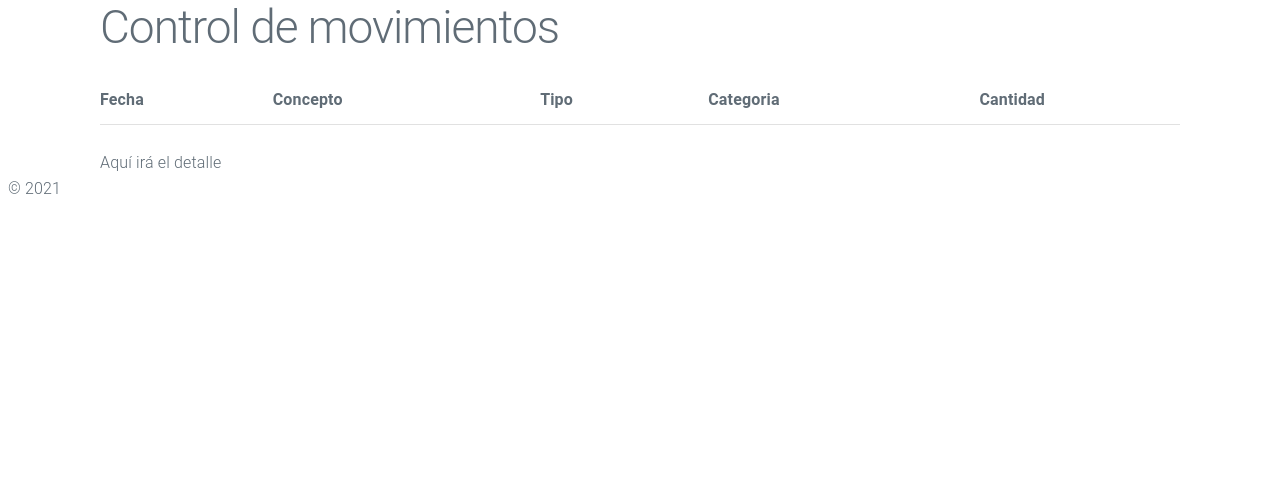
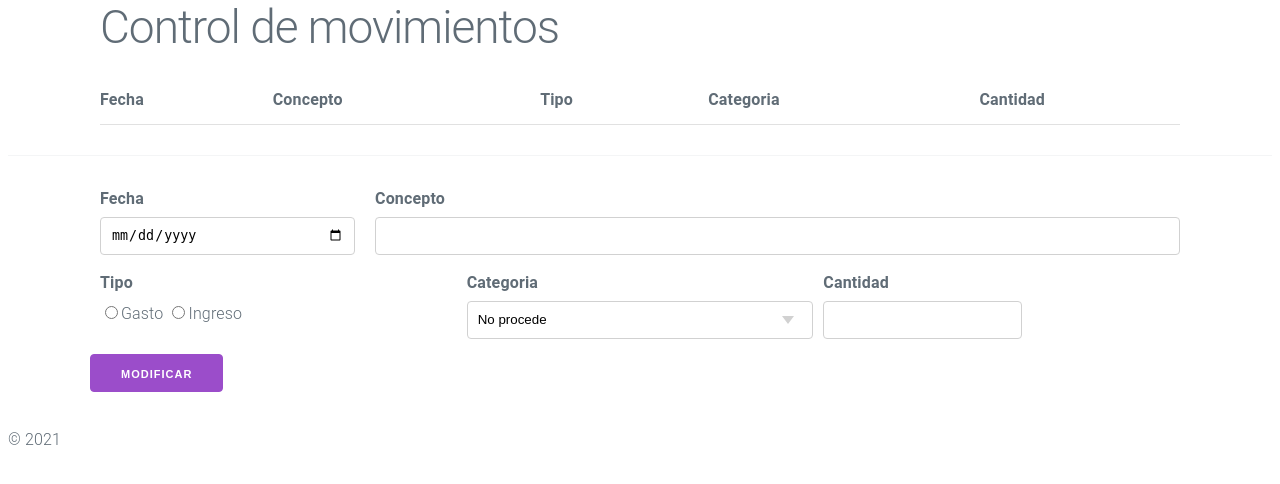
Before and after one commit to Mikifevrier/kakebo02, a Flask app: page / in a window 1280 px wide. Shown: the part 34-518 px from the top of the page. Run offline with Flask 2, Linux system fonts and the light colour scheme; data that the repository does not hold is empty; parts of the project's set-up code (start-up, migrations or seed data) failed here and were passed over.

Commit message:
Botón modificar e interacción con clicks en la página

```diff
--- a/kakebo/static/css/styles.css
+++ b/kakebo/static/css/styles.css
@@ -0,0 +1,3 @@
+.tabla-movimientos tbody tr:hover {
+    background-color: aquamarine;
+}
--- a/kakebo/static/js/spa.js
+++ b/kakebo/static/js/spa.js
@@ -3,6 +3,31 @@ const categorias = {
     SU: "Supervivencia",
     OV: "Ocio-vicio",
     EX: "Extra"
+}
+
+let losMovimientos
+
+function detallaMovimiento(id) {
+    let movimiento
+    for (let i=0; i<losMovimientos.length; i++) {
+        const item = losMovimientos[i]
+        if (item.id == id) {                        /* debemos hacer que la posición coincida con el id que buscamos */
+            movimiento = item
+            break
+        }
+    }
+
+    if (!movimiento) return
+
+    document.querySelector("#fecha").value = movimiento.fecha
+    document.querySelector("#concepto").value = movimiento.concepto
+    document.querySelector("#categoria").value = movimiento.categoria
+    document.querySelector("#cantidad").value = movimiento.cantidad.toFixed(2) /* para que me redondee*/
+    if (movimiento.esGasto == 1) {
+        document.querySelector("#gasto").checked = true         /*checked hace que el radio salga seleccionado*/
+    } else {
+        document.querySelector("#ingreso").checked = true       /*aquí igual, selecciona el otro*/
+    }
 }
 
 function muestraMovimientos() {
@@ -14,10 +39,15 @@ function muestraMovimientos() {
             return
         }
 
+        losMovimientos = respuesta.movimientos
 
         for (let i=0; i < respuesta.movimientos.length; i++) {
             const movimiento = respuesta.movimientos[i]
             const fila = document.createElement("tr")
+            fila.addEventListener("click", () => {
+                detallaMovimiento(movimiento.id)
+            })
+
             const dentro = `
                 <td>${movimiento.fecha}</td>
                 <td>${movimiento.concepto}</td>
@@ -33,13 +63,14 @@ function muestraMovimientos() {
 }
 
 xhr = new XMLHttpRequest()
-xhr.onload = muestraMovimientos                                                  /*quien gestiona la llamada*/
+xhr.onload = muestraMovimientos                                                  /*quien gestiona la llamada asincrona*/
 
 function llamaApiMovimientos() {
     xhr.open("GET", `http://localhost:5000/api/v1/movimientos`, true)
     xhr.send()
 }
 
-window.onload = function() {                                /*esto se ejecutará una vez se cargue la página, cuando esté renderizada*/
+window.onload = function() {                                /*esto se ejecutará una vez se cargue la página, cuando esté renderizada, o si no se puede quedar pillada*/
     llamaApiMovimientos()
+
 }
--- a/kakebo/templates/spa.html
+++ b/kakebo/templates/spa.html
@@ -27,10 +27,48 @@
                 <tbody></tbody>
             </table>
         </div>
-        <div class="detail-movimiento">
-            Aquí irá el detalle
-        </div>
     </section>
+    <hr>
+    <div class="detail-movimiento container">
+        <form>
+            <div class="row">
+                <div class="column">
+                    <label for="fecha">Fecha</label>
+                    <input type="date" name="fecha" id="fecha">
+                </div>
+                <div class="column column-75">
+                    <label for="concepto">Concepto</label>
+                    <input type="text" name="concepto" id="concepto">
+                </div>
+            </div>
+            <div class="row">
+                <div class="column column-33">
+                    <label for="esGasto">Tipo</label>
+                    <input type="radio" name="esGasto" id="gasto" value="1">Gasto
+                    <input type="radio" name="esGasto" id="ingreso" value="0">Ingreso
+                </div>
+                <div class="column column-33">
+                    <label for="categoria">Categoria</label>
+                    <select name="categoria" id="categoria">
+                        <option value="">No procede</option>
+                        <option value="SU">Supervivencia</option>
+                        <option value="OV">Ocio/Vicio</option>
+                        <option value="CU">Cultura</option>
+                        <option value="EX">Extras</option>
+                    </select>
+                </div>
+                <div class="column-33">
+                    <label for="cantidad">Cantidad</label>
+                    <input type="number" name="cantidad" id="cantidad" step="any">
+                </div>
+            </div>
+            <div class="row">
+                <div>
+                    <button id="modificar">Modificar</button>
+                </div>
+            </div>
+        </form>
+    </div>
     <footer>&copy 2021</footer>
 </body>
 </html>
```
